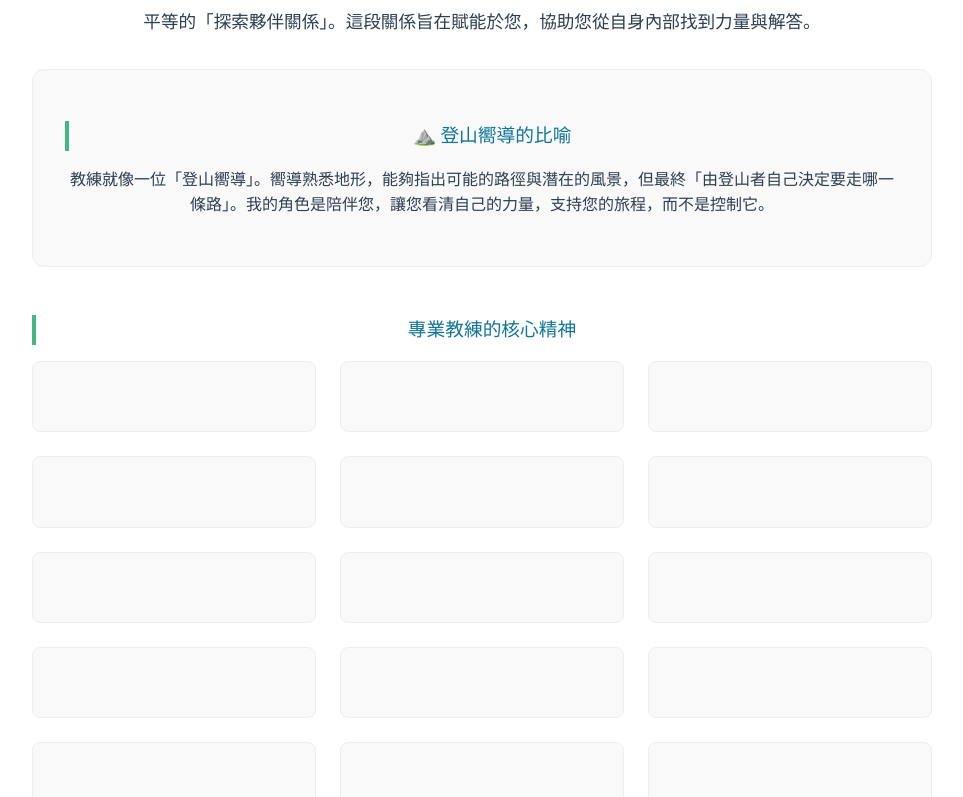
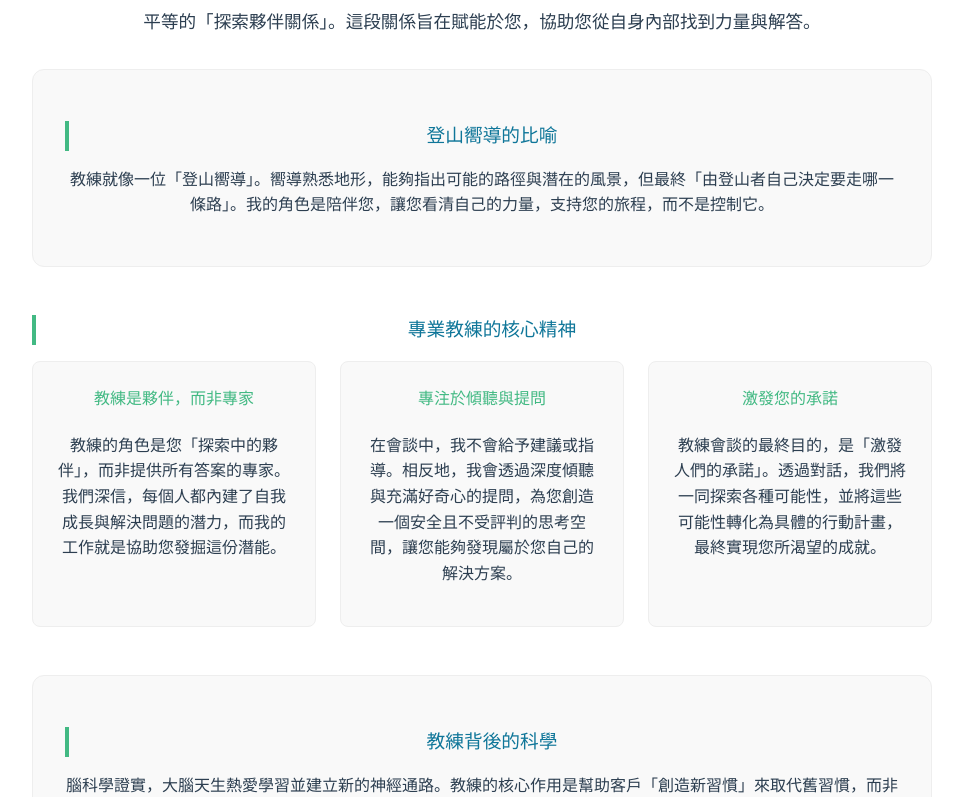
Before and after one commit to Coach-Isaac/Coach-Isaac.github.io, a Vue app: page / in a window 1280 px wide. Shown: the part 423-1220 px from the top of the page, without its empty margins (158-1121 px from the left). Built offline with nearby package versions, Linux system fonts and the light colour scheme.

Commit message:
Fix i18n array rendering issue using tm and rt functions

```diff
--- a/src/views/HomeView.vue
+++ b/src/views/HomeView.vue
@@ -1,6 +1,6 @@
 <script setup>
 import { useI18n } from 'vue-i18n'
-const { t } = useI18n()
+const { t, tm, rt } = useI18n()
 </script>
 
 <template>
@@ -15,22 +15,22 @@ const { t } = useI18n()
       <p class="intro-desc">{{ t('coaching.description') }}</p>
 
       <div class="metaphor-section">
-        <h3>⛰️ {{ t('coaching.hiking_metaphor_title') }}</h3>
+        <h3>{{ t('coaching.hiking_metaphor_title') }}</h3>
         <p>{{ t('coaching.hiking_metaphor_desc') }}</p>
       </div>
 
       <div class="principles-section">
         <h3>{{ t('coaching.core_principles_title') }}</h3>
         <div class="cards-grid">
-          <div v-for="(item, index) in t('coaching.principles', { returnObjects: true })" :key="index" class="feature-card">
-            <h4>{{ item.title }}</h4>
-            <p>{{ item.desc }}</p>
+          <div v-for="(item, index) in tm('coaching.principles')" :key="index" class="feature-card">
+            <h4>{{ rt(item.title) }}</h4>
+            <p>{{ rt(item.desc) }}</p>
           </div>
         </div>
       </div>
 
       <div class="neuroscience-section">
-        <h3>🧠 {{ t('coaching.neuroscience_title') }}</h3>
+        <h3>{{ t('coaching.neuroscience_title') }}</h3>
         <p>{{ t('coaching.neuroscience_desc') }}</p>
       </div>
 
```
